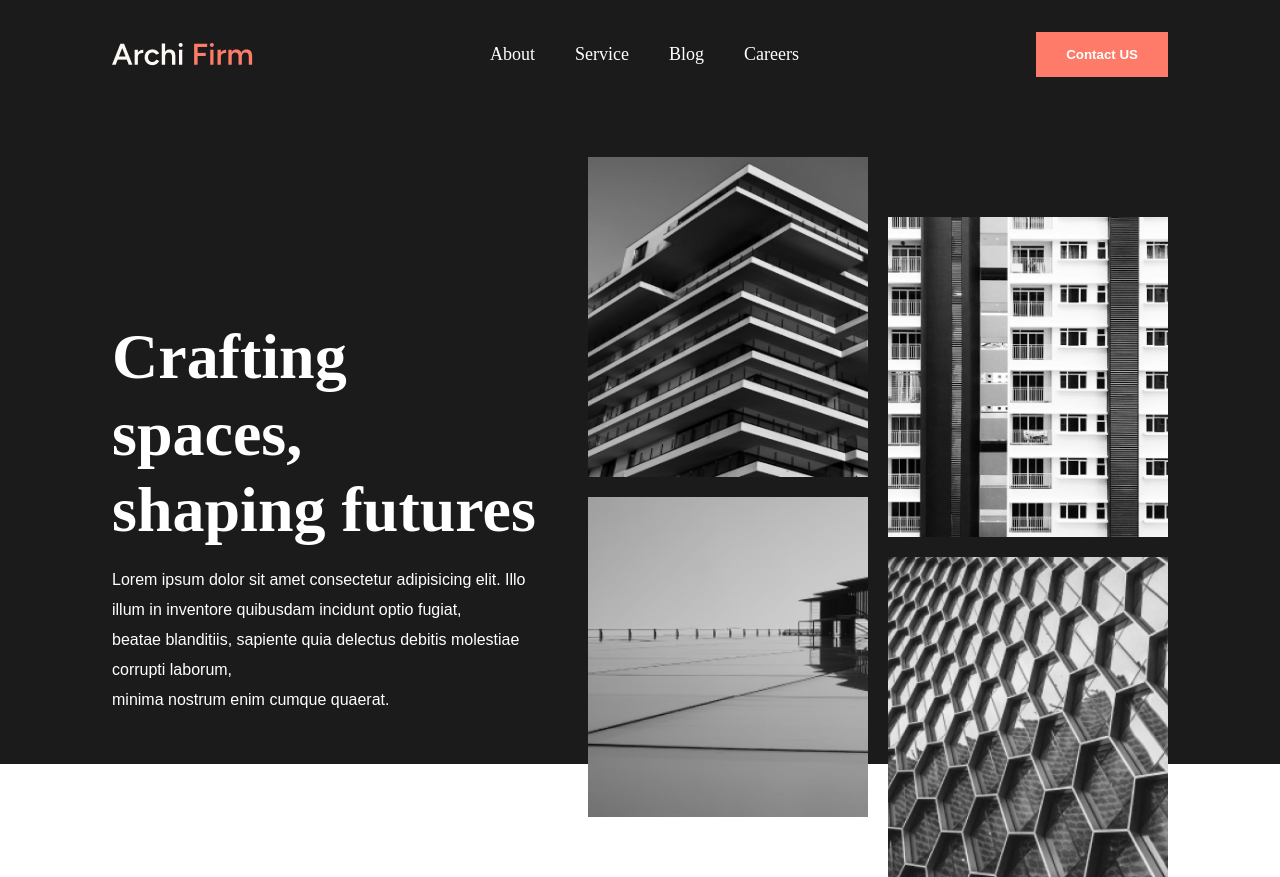
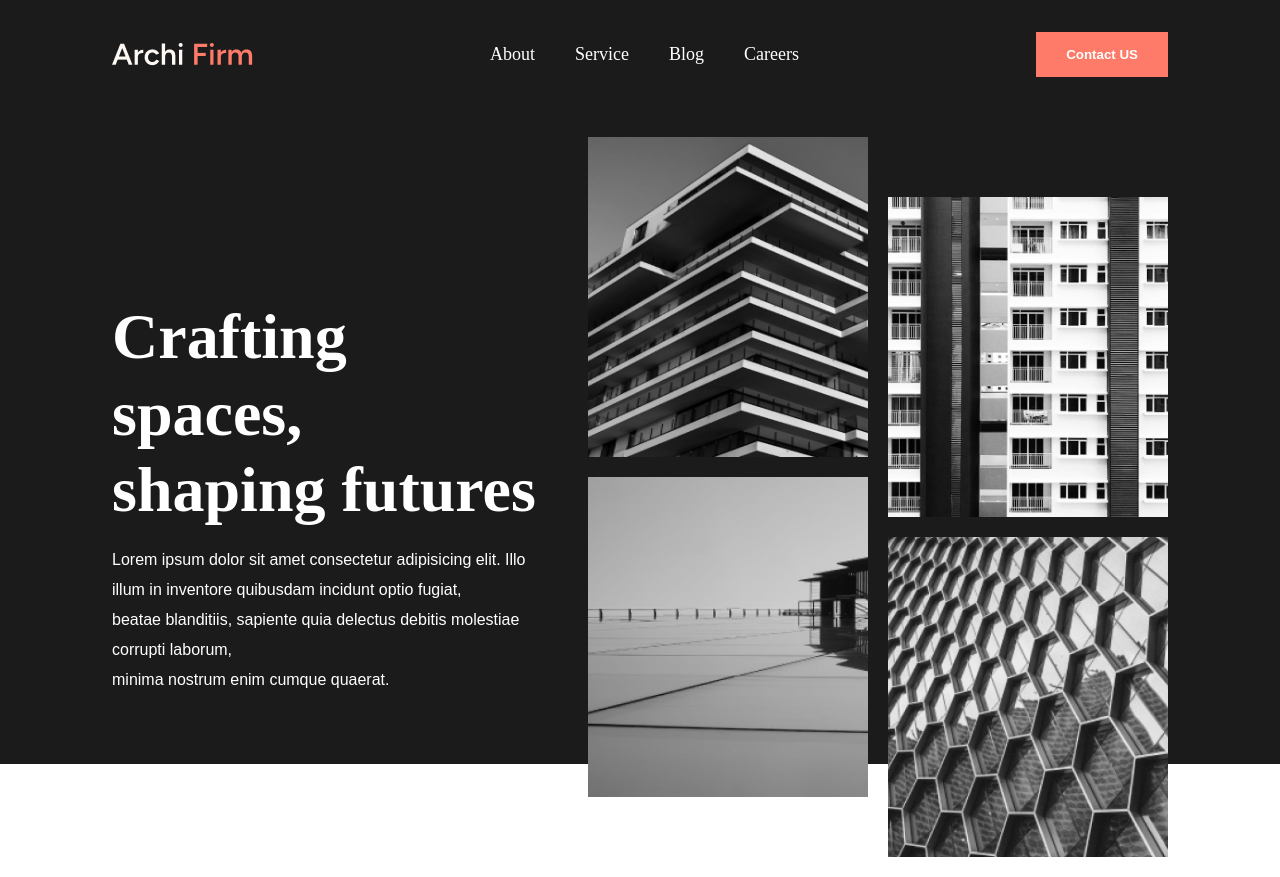
Before and after one commit to gabrieljcoutinho/Projeto-Archi-Firm, a React (Create React App) app: page / in a window 1280 px wide. Built offline with nearby package versions, Linux system fonts and the light colour scheme.

Commit message:
movimentacao

```diff
--- a/src/Css/Header.css
+++ b/src/Css/Header.css
@@ -52,6 +52,7 @@
     justify-content: space-between;
     gap: 40px;
     /* Espaço entre o bloco de texto e o bloco de fotos */
+    transform: translate(0px, -20px);
 }
 
 .conteudoEscrito h1 {
```
